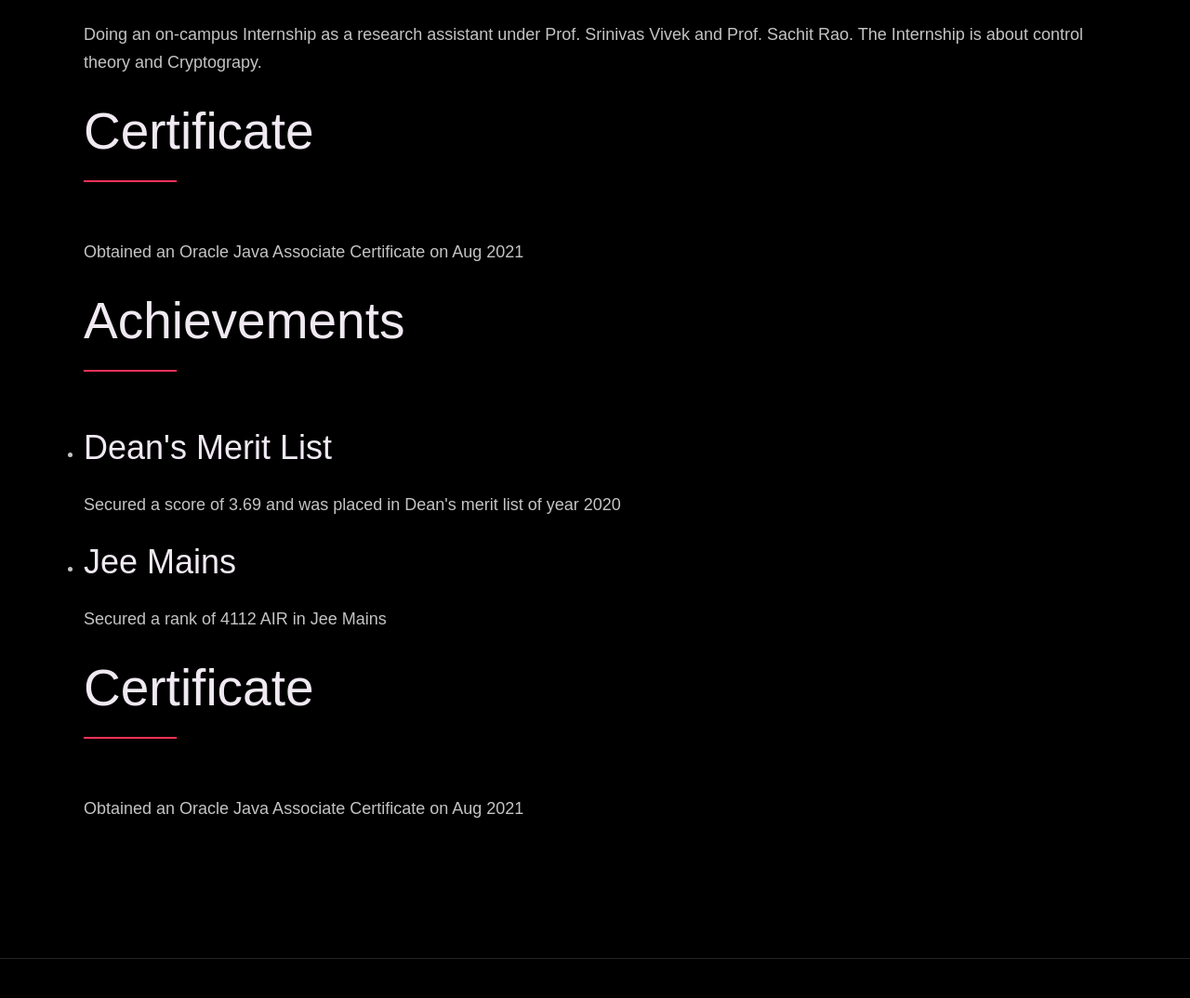
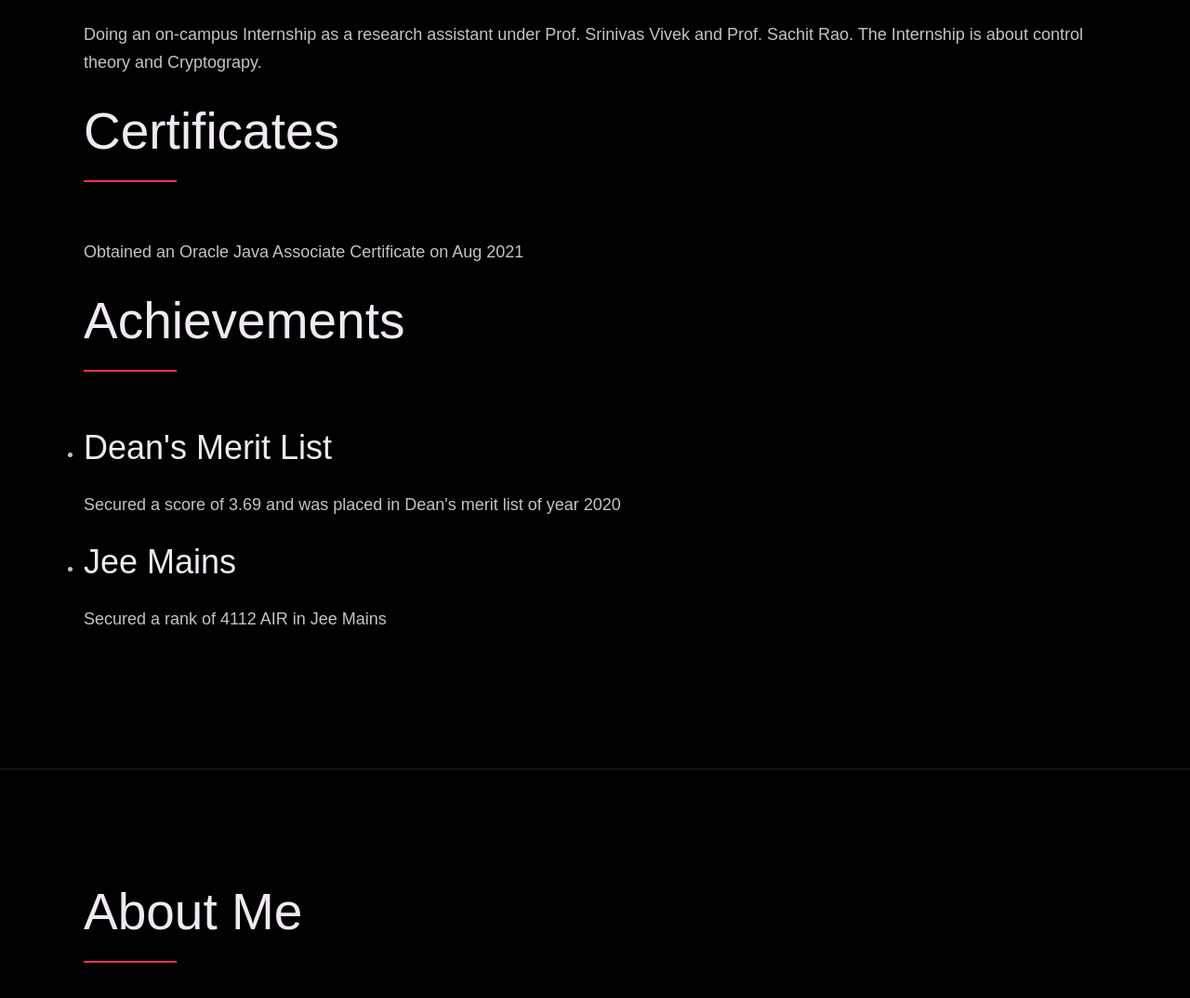
Before and after one commit to maruthisriram/maruthisriram, a website built with Parcel: page index.html in a window 1280 px wide. Shown: the part 1881-2955 px from the top of the page at 93% size. Built offline with nearby package versions, Linux system fonts and the light colour scheme; files whose address does not match are found by name.

Commit message:
commit-9

```diff
--- a/index.html
+++ b/index.html
@@ -85,7 +85,7 @@
               </p>
           </div>
           <div class="work__text">
-            <h2>Certificate</h2>
+            <h2>Certificates</h2>
               <p>Obtained an Oracle Java Associate Certificate on Aug 2021</p>
         </div>
       </div>
@@ -101,10 +101,6 @@
             <p>Secured a rank of 4112 AIR in Jee Mains</p>
           </li>
         </ul>
-      </div>
-      <div class="work__text">
-        <h2>Certificate</h2>
-        <p>Obtained an Oracle Java Associate Certificate on Aug 2021</p>
       </div>
     </div>
   </section>
```
